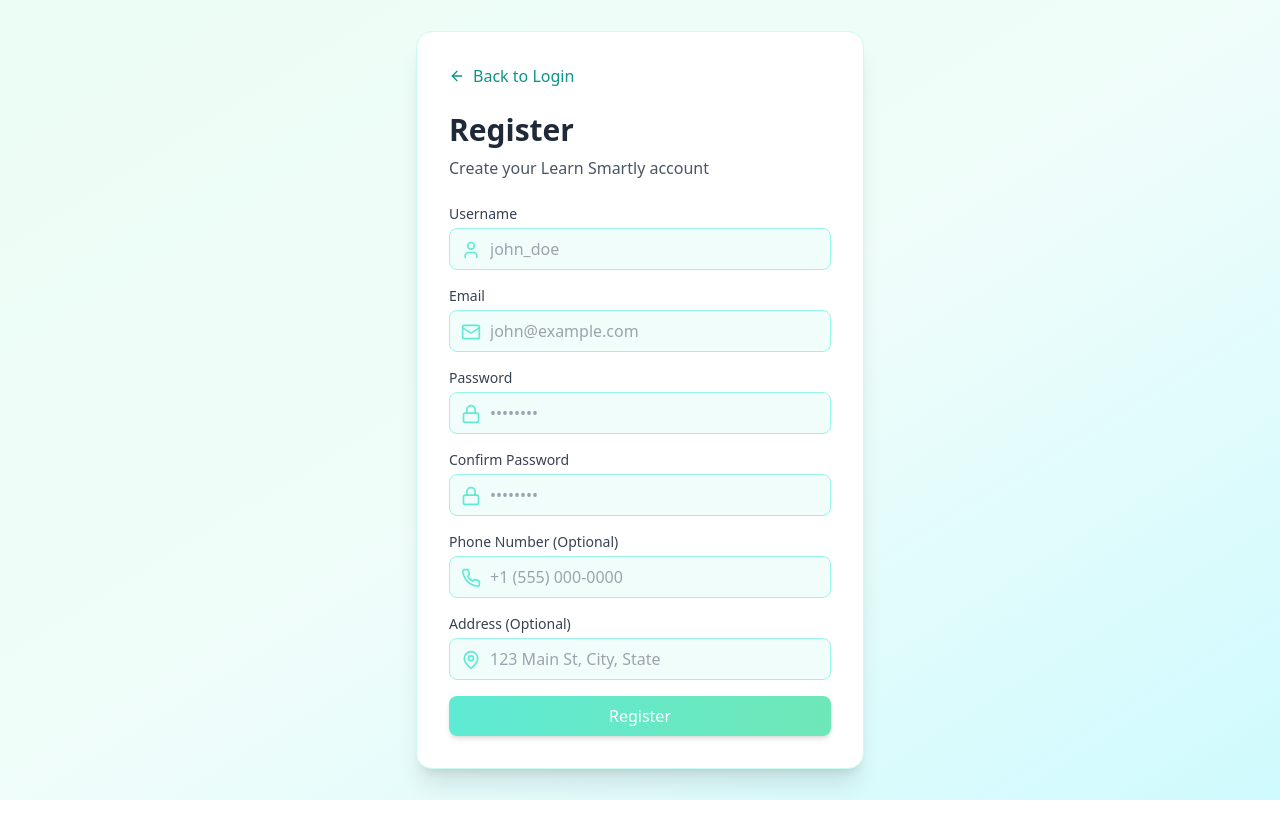
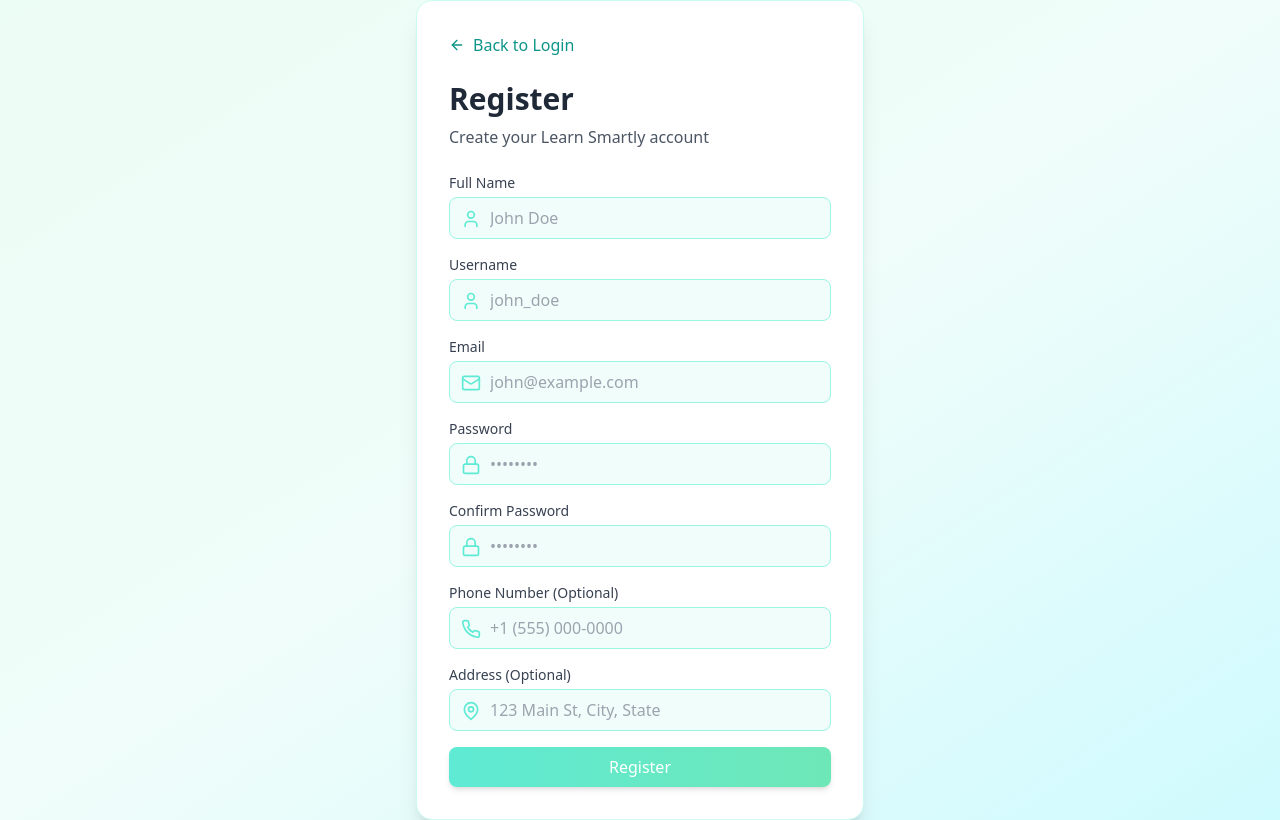
Before and after one commit to ersejda08/ls-frontend, a React app: page / in a window 1280 px wide. Both pictures are taken after a click on the button "Register". Built offline with nearby package versions, Linux system fonts and the light colour scheme; the HTML template or start-up script is replaced by a standard one.

Commit message:
modified the registration form

```diff
--- a/src/components/Register.jsx
+++ b/src/components/Register.jsx
@@ -5,6 +5,7 @@ import { Mail, Lock, User, Phone, MapPin, ArrowLeft } from "lucide-react";
 export default function Register({ onSuccess, onBackToLogin }) {
   const [formData, setFormData] = useState({
     username: "",
+    fullName: "",
     email: "",
     password: "",
     confirmPassword: "",
@@ -54,6 +55,7 @@ export default function Register({ onSuccess, onBackToLogin }) {
       // Register via backend API
       const response = await authAPI.register({
         username: formData.username,
+        fullName: formData.fullName,
         email: formData.email,
         password: formData.password,
         phoneNumber: formData.phoneNumber,
@@ -76,6 +78,7 @@ export default function Register({ onSuccess, onBackToLogin }) {
       // Reset form
       setFormData({
         username: "",
+        fullName: "",
         email: "",
         password: "",
         confirmPassword: "",
@@ -151,6 +154,23 @@ export default function Register({ onSuccess, onBackToLogin }) {
         )}
 
         <form onSubmit={handleSubmit} className="space-y-4">
+          <div>
+            <label className="block text-sm font-medium text-gray-700 mb-1">
+              Full Name
+            </label>
+            <div className="relative">
+              <User className="absolute left-3 top-3 w-5 h-5 text-teal-300" />
+              <input
+                type="text"
+                name="fullName"
+                value={formData.fullName}
+                onChange={handleChange}
+                placeholder="John Doe"
+                className="w-full pl-10 pr-4 py-2 border border-teal-200 rounded-lg focus:outline-none focus:ring-2 focus:ring-teal-300 bg-teal-50"
+              />
+            </div>
+          </div>
+
           <div>
             <label className="block text-sm font-medium text-gray-700 mb-1">
               Username
```
